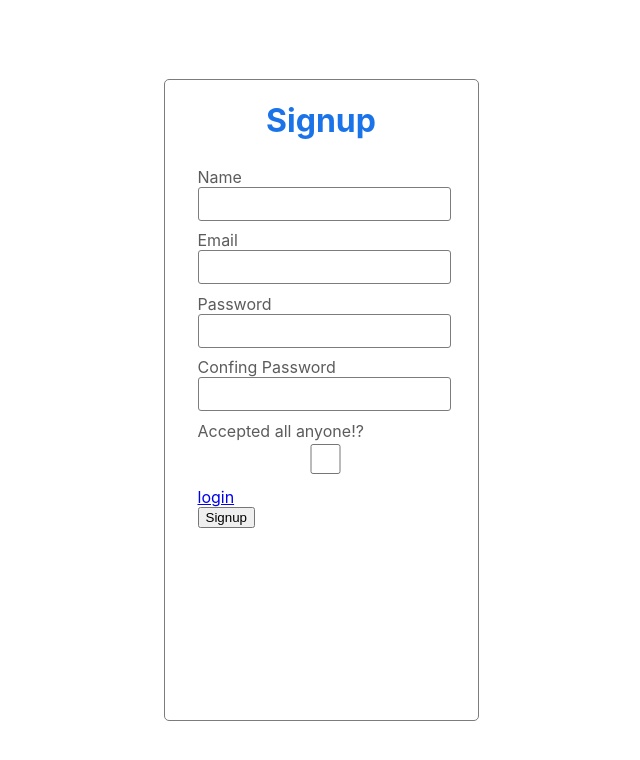
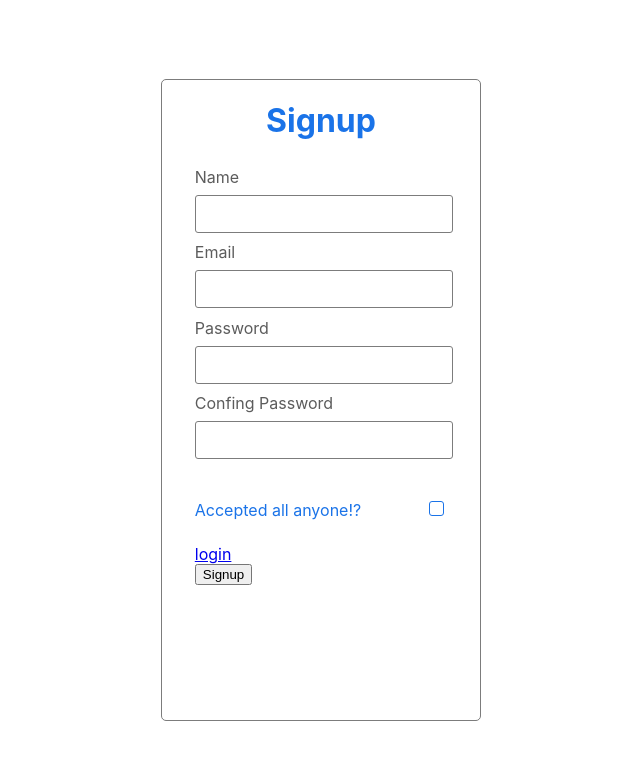
Before and after one commit to abbasejlali/login, a React (Create React App) app: page / in a window 1280 px wide. Shown: the top 760 px of the page, without its empty margins (320-960 px from the left). Built offline with nearby package versions, Linux system fonts and the light colour scheme.

Commit message:
styleing and add border error to inputs form

```diff
--- a/src/Components/Signup.js
+++ b/src/Components/Signup.js
@@ -59,6 +59,11 @@ const Signup = () => {
         <div>
           <label>Name</label>
           <input
+            className={
+              errors.name && ShowFocus.name
+                ? styles.errorBorder
+                : styles.formMain
+            }
             type="text"
             name="name"
             value={data.name}
@@ -70,6 +75,11 @@ const Signup = () => {
         <div>
           <label>Email</label>
           <input
+            className={
+              errors.email && ShowFocus.email
+                ? styles.errorBorder
+                : styles.formMain
+            }
             type="email"
             name="email"
             value={data.email}
@@ -81,6 +91,11 @@ const Signup = () => {
         <div>
           <label>Password</label>
           <input
+            className={
+              errors.password && ShowFocus.password
+                ? styles.errorBorder
+                : styles.formMain
+            }
             type="password"
             name="password"
             value={data.password}
@@ -94,6 +109,11 @@ const Signup = () => {
         <div>
           <label>Confing Password</label>
           <input
+            className={
+              errors.confingpass && ShowFocus.confingpass
+                ? styles.errorBorder
+                : styles.formMain
+            }
             type="password"
             name="confingpass"
             value={data.confingpass}
@@ -105,6 +125,7 @@ const Signup = () => {
           )}
         </div>
         <div>
+          <div className={styles.divCheckbox}>
             <label>Accepted all anyone!?</label>
             <input
               type="checkbox"
@@ -113,6 +134,7 @@ const Signup = () => {
               onChange={changesHandeler}
               onFocus={focusHandeler}
             />
+          </div>
           {errors.isaccepted && ShowFocus.isaccepted && (
             <span>{errors.isaccepted}</span>
           )}
--- a/src/Components/Signup.module.css
+++ b/src/Components/Signup.module.css
@@ -41,15 +41,18 @@ body {
   justify-content: flex-start;
   align-items: flex-start;
   padding: 0.3rem 4rem 0.3rem 0;
+  min-height: 65px;
+  height: 100%;
 }
 .formMain > div > label {
   color: #5c5c5c;
+  margin-bottom: 0.5rem;
 }
 
 .formMain > div > input {
   max-width: 100%;
   width: 100%;
-  height: 30px;
+  height: 34px;
   border: 1px solid #7c7c7c;
   border-radius: 3px;
   -webkit-border-radius: 3px;
@@ -65,9 +68,45 @@ body {
 }
 .formMain > div > input:focus {
   border: 1px solid #1a73e8;
+  height: 34px !important;
+}
+.errorBorder {
+  border: 1px solid lightcoral !important;
 }
 
 .formMain > div > span {
   color: crimson;
   font-size: 14px;
+  transition: all 0.5s ease-in-out;
+  -webkit-transition: all 0.5s ease-in-out;
+  -moz-transition: all 0.5s ease-in-out;
+  -ms-transition: all 0.5s ease-in-out;
+  -o-transition: all 0.5s ease-in-out;
 }
+
+.divCheckbox {
+  display: flex;
+  justify-content: space-between;
+  align-items: baseline;
+  width: 100%;
+}
+
+.divCheckbox label {
+  color: #1a73e8 !important;
+}
+.divCheckbox input[type="checkbox"] {
+  appearance: none;
+  width: 15px;
+  height: 15px;
+  border: 1px solid #1a73e8;
+  border-radius: 3px;
+  -webkit-border-radius: 3px;
+  -moz-border-radius: 3px;
+  -ms-border-radius: 3px;
+  -o-border-radius: 3px;
+  margin-top: 2rem;
+}
+
+.divCheckbox input[type="checkbox"]:checked {
+  background-color: #1a73e8;
+}
```
Lines whose indentation alone changed are shown as unchanged.
